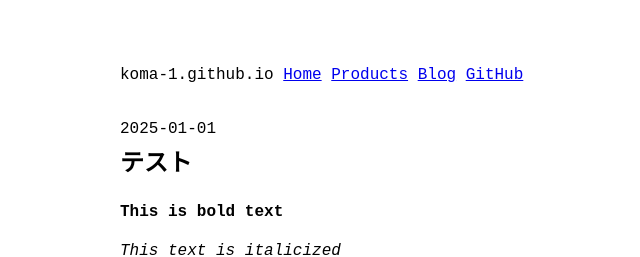
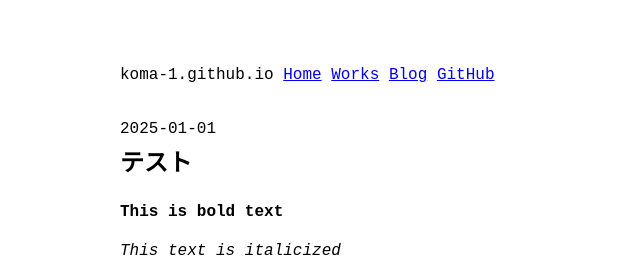
Before and after one commit to Koma-1/Koma-1.github.io, a Jekyll site: the page built from _posts/2025-01-01-test.md, in a window 1280 px wide. Shown: the top 257 px of the page, without its empty margins (200-840 px from the left). Built offline with Jekyll 4.4.1, drawn with Linux system fonts in a browser that asks for light colours.

Commit message:
productsをworksに変更

```diff
--- a/_data/menu.yml
+++ b/_data/menu.yml
@@ -2,8 +2,8 @@
 # https://github.com/riggraz/no-style-please#customize-the-menu
 
 entries:
-  - title: Products
-    url: /products.html
+  - title: Works
+    url: /works.html
 
   - title: Blog
     url: /blog.html
--- a/_data/navigation.yml
+++ b/_data/navigation.yml
@@ -1,7 +1,7 @@
 - name: Home
   link: /
-- name: Products
-  link: /products.html
+- name: Works
+  link: /works.html
 - name: Blog
   link: /blog.html
 - name: GitHub
--- a/_data/products.yml
+++ b/_data/works.yml
@@ -2,6 +2,9 @@
   url: https://github.com/Koma-1/toy-ruler-editor
   stack: TypeScript
   description: "ルーラーを用いて相対位置を保持するグラフィックスエディタ。フレームワーク・外部ライブラリ未使用。2025年。"
+  links:
+    - name: "デモ"
+      url: https://koma-1.github.io/toy-ruler-editor
 - name: Toy OTF Parser
   url: https://github.com/Koma-1/toy-otf-parser-nim
   stack: Nim
--- a/_layouts/products.html
+++ b/_layouts/works.html
@@ -6,4 +6,4 @@ layout: default
 
 <h1>{{ page.title }}</h1>
 
-{%-include product_list.html-%}
+{%-include work_list.html-%}
--- a/products.md
+++ /dev/null
@@ -1,4 +0,0 @@
----
-layout: products
-title: Products
----
--- /dev/null
+++ b/works.md
@@ -0,0 +1,4 @@
+---
+layout: works
+title: Works
+---
```
Also changed, not shown: _includes/product_list.html (deleted, +0 -7 lines), _includes/work_list.html (added, +13 -0 lines).
